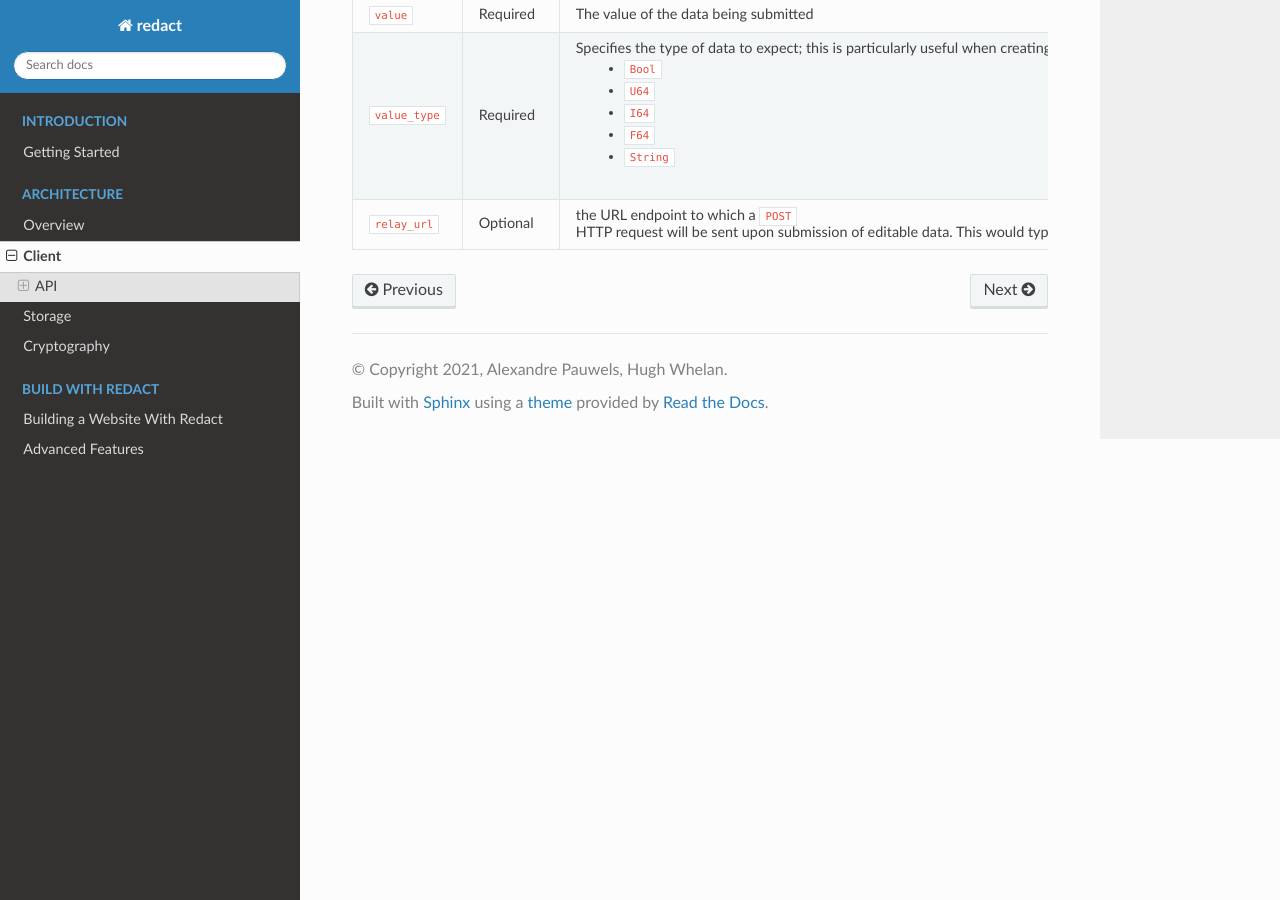
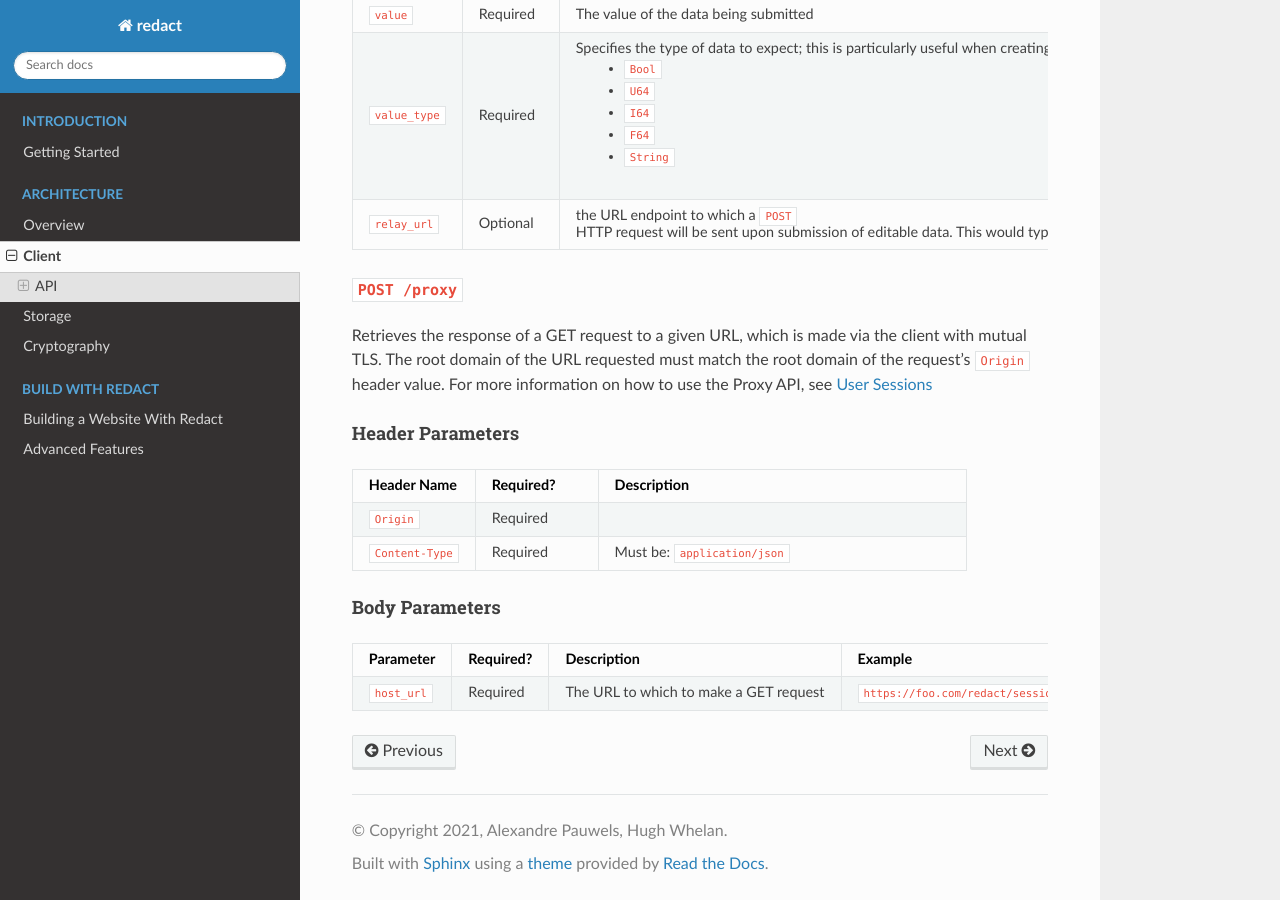
Before and after one commit to pauwels-labs/redact-docs, a Sphinx documentation site: the page built from source/client.rst, in a window 1280 px wide and 900 px high, scrolled down 2766 px. Built offline with Sphinx 7.4.7 and the Read the Docs theme 2.0.0, drawn with Linux system fonts in a browser that asks for light colours.

Commit message:
feat: add proxty endpoint documentation:

```diff
--- a/source/basic-website.rst
+++ b/source/basic-website.rst
@@ -209,6 +209,7 @@ cryptography is used in Redact, see `Cryptography`_.
 .. _Authority Key Identifier: https://datatracker.ietf.org/doc/html/rfc5280#section-4.2.1.1
 .. _Cryptography: https://docs.redact.ws/en/latest/cryptography.html
 
+.. _User Sessions:
 
 User Sessions
 ~~~~~~~~~~~~~
@@ -228,7 +229,7 @@ connection with the :ref:`Client<client>`.  This way, the server can validate th
 request coming from the UI is coming from the same user that established a
 mutual TLS between their client and the server on the same device.
 
-This approach to sessions with Redact utilizes the :ref:`Client<client>`'s proxy endpoint.
+This approach to sessions with Redact utilizes the :ref:`Client's proxy endpoint <client proxy endpoint>`.
 The proxy endpoint accepts requests directly to the client (as opposed to all other
 requests which must be requested from within an iframe), and forwards the request
 as a GET request to a given endpoint. This request is optionally performed with
--- a/source/client.rst
+++ b/source/client.rst
@@ -258,3 +258,44 @@ Body Parameters
      - ``https://foo.com/redact/relay``
 
 .. _here: https://github.com/pauwels-labs/redact-client/tree/main/static/secure.handlebars
+
+.. _client proxy endpoint:
+
+``POST /proxy``
+^^^^^^^^^^^^^^^^^^^^^^^^^^^^
+
+Retrieves the response of a GET request to a given URL, which is made via the client with mutual TLS. The root domain of the URL requested must match
+the root domain of the request's ``Origin`` header value.  For more information on how to use the Proxy API, see :ref:`User Sessions`
+
+Header Parameters
+~~~~~~~~~~~~~~~~~
+
+.. list-table::
+   :widths: 20 20 60
+   :header-rows: 1
+
+   * - Header Name
+     - Required?
+     - Description
+   * - ``Origin``
+     - Required
+     -
+   * - ``Content-Type``
+     - Required
+     - Must be: ``application/json``
+
+Body Parameters
+~~~~~~~~~~~~~~~
+
+.. list-table::
+   :widths: 10 15 45 30
+   :header-rows: 1
+
+   * - Parameter
+     - Required?
+     - Description
+     - Example
+   * - ``host_url``
+     - Required
+     - The URL to which to make a GET request
+     - ``https://foo.com/redact/session_create``
```
